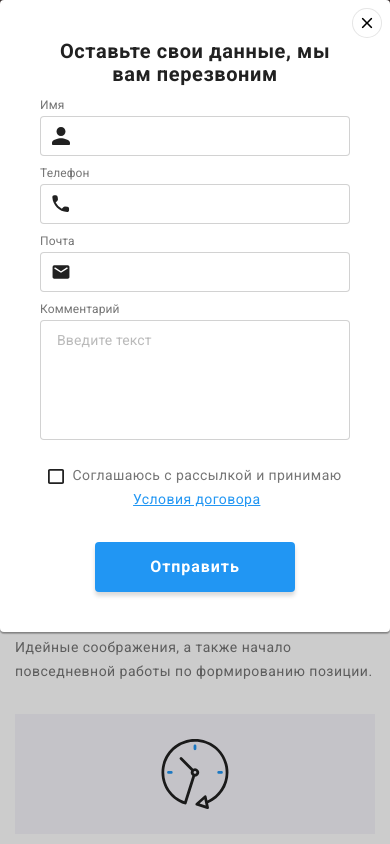
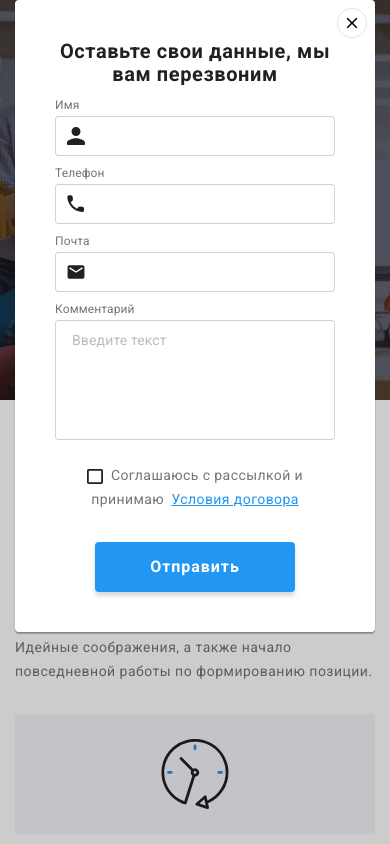
Before and after one commit to patronusv/goit-markup-hw-08, a plain HTML site: page index.html in a window 390 px wide. Both pictures are taken after a click on the button "Заказать услугу". Shown: the top 844 px of the page. Drawn offline with nearby package versions, Linux system fonts and the light colour scheme.

Commit message:
исправляет позиционирование модального окна

```diff
--- a/js/modal.js
+++ b/js/modal.js
@@ -9,6 +9,7 @@
   refs.closeModalBtn.addEventListener('click', toggleModal);
 
   function toggleModal() {
+    document.body.classList.toggle("modal-open");
     refs.modal.classList.toggle('is-hidden');
   }
 })();
--- a/sass/components/_backdrop.scss
+++ b/sass/components/_backdrop.scss
@@ -7,9 +7,17 @@
   background-color: rgba(0, 0, 0, 0.2);
   opacity: 1;
   transition: opacity 250ms cubic-bezier(0.4, 0, 0.2, 1);
+  overflow-y: scroll;
 
   &.is-hidden {
     opacity: 0;
     pointer-events: none;
   }
+  @media screen and (max-width: 479px) {
+    padding-left: 15px;
+    padding-right: 15px;
+  }
+  @media screen and (max-width: 767px) {
+    // padding-top: 93px;
+  }
 }
--- a/sass/components/_common.scss
+++ b/sass/components/_common.scss
@@ -10,6 +10,10 @@ body {
   color: $primary-text-color;
   font-family: $primary-font;
   letter-spacing: 0.03em;
+
+  &.modal-open {
+    overflow: hidden;
+  }
 }
 
 img {
--- a/sass/components/_modal.scss
+++ b/sass/components/_modal.scss
@@ -1,8 +1,6 @@
 .modal {
-  position: absolute;
-  top: 0;
-  left: 50%;
-  transform: translate(-50%, 0);
+  // transform: translate(-50%, 0);
+  position: relative;
   max-width: 450px;
   width: 100%;
   padding: 40px;
@@ -16,7 +14,12 @@
     transform: translate(-50%, 150%);
     opacity: 0;
   }
+  @media screen and (min-width: 480px) {
+    margin: 0 auto;
+  }
   @media screen and (min-width: 768px) {
+    position: absolute;
+    left: 50%;
     top: 50%;
     transform: translate(-50%, -50%);
   }
```
Also changed, not shown: css/main.css, css/main.min.css, css/portfolio-main.css, css/portfolio-main.min.css, 4 other files.
